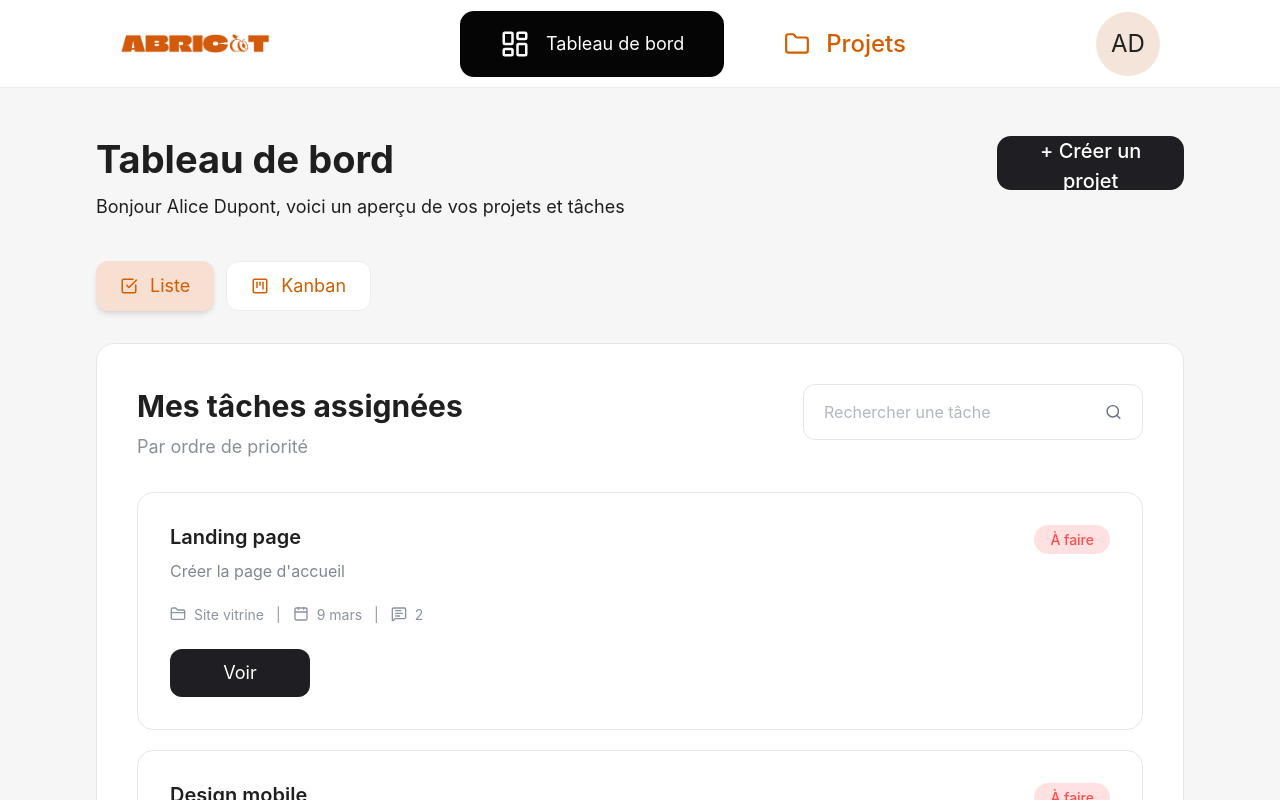
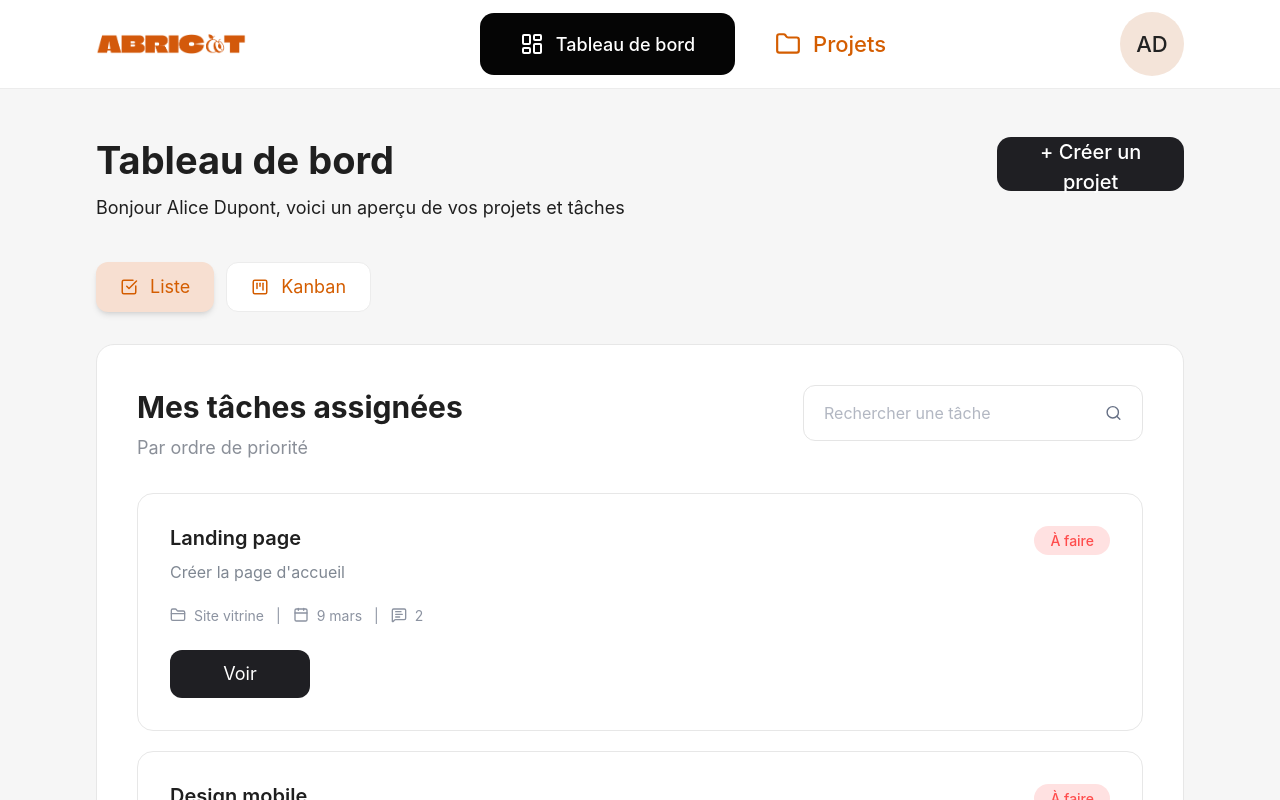
Before and after one commit to TomTrott/SaasAbricot, a React (Vite) app in the folder Frontend/: page /dashboard in a window 1280 px wide. Shown: the top 800 px of the page. Built offline with nearby package versions, Linux system fonts and the light colour scheme.

Commit message:
Footer et Navbar format responsive

```diff
--- a/Frontend/src/components/Layout/Footer.tsx
+++ b/Frontend/src/components/Layout/Footer.tsx
@@ -2,18 +2,18 @@ import logoAbricot from "../../assets/logoabricot.png";
 
 export default function Footer() {
   return (
-    <footer className="w-full h-[72px] bg-white border-t border-[#ececec] flex items-center justify-between px-10">
-      {/* Logo */}
-      <img
-        src={logoAbricot}
-        alt="Abricot"
-        className="w-[120px] opacity-90"
-      />
+    <footer className="w-full border-t border-[#ececec] bg-white">
+      <div
+        className="max-w-[1700px] mx-auto px-4 sm:px-6 md:px-8, lg:px-14
+          xl:px-24 py-5 flex flex-col sm:flex-row items-center justify-between gap-4">
+        {/* Logo */}
+        <img src={logoAbricot}  alt="Abricot" className=" w-[110px] sm:w-[120px] opacity-90 object-contain"/>
 
-      {/* Texte */}
-      <p className="text-[20px] text-[#222]">
-        Abricot 2025
-      </p>
+        {/* Texte */}
+        <p  className="text-[15px]  sm:text-[18px] lg:text-[20px]  text-[#222]  text-center">
+          Abricot 2025
+        </p>
+      </div>
     </footer>
   );
 }
--- a/Frontend/src/components/Layout/Navbar.tsx
+++ b/Frontend/src/components/Layout/Navbar.tsx
@@ -1,37 +1,124 @@
-import { LayoutDashboard, Folder } from "lucide-react";
+import { LayoutDashboard, Folder, Menu, } from "lucide-react";
+import { useState } from "react";
 import logoAbricot from "../../assets/logoabricot.png";
 
 export default function Navbar() {
+  const [open, setOpen] = useState(false);
+
+  const [activeTab, setActiveTab] = useState<
+    "dashboard" | "projects"
+  >("dashboard");
+
   return (
-    <nav className="w-full h-[88px] bg-white flex items-center justify-between px-30 border-b border-[#ececec]">
+    <nav className="w-full bg-white border-b border-[#ececec] sticky top-0 z-50">
+      <div className="max-w-[1700px] mx-auto h-[82px] lg:h-[88px] px-4 sm:px-6 md:px-8 lg:px-14 xl:px-24 flex items-center justify-between">
         {/* Logo */}
         <div className="flex items-center">
           <img
             src={logoAbricot}
             alt="Abricot"
-          className="w-[150px]"
+            className="w-[120px] sm:w-[135px] lg:w-[150px] object-contain"
           />
         </div>
 
-      {/* Menu centre */}
-      <div className="flex items-center gap-15">
-        {/* Active */}
-        <button className="h-[66px] px-10 rounded-[14px] bg-[#050505] text-white flex items-center gap-4 text-[18px] font-sm">
-          <LayoutDashboard size={30} />
+        {/* Desktop Menu */}
+        <div className="hidden lg:flex items-center gap-6 xl:gap-10">
+          {/* dashboard button */}
+          <button
+            onClick={() =>
+              setActiveTab("dashboard")
+            }
+            className={`transition-all duration-300 ${
+              activeTab === "dashboard"
+                ? "h-[62px] px-7 xl:px-10 rounded-[14px] bg-[#050505] text-white flex items-center gap-3 text-[16px] xl:text-[18px] font-medium hover:scale-[1.02] hover:shadow-lg"
+                : "flex items-center gap-3 text-[#d45d00] text-[18px] xl:text-[22px] font-medium hover:opacity-80"
+            }`}
+          >
+            <LayoutDashboard
+              size={
+                activeTab === "dashboard"
+                  ? 24
+                  : 26
+              }
+            />
+
             <span>Tableau de bord</span>
           </button>
 
-        {/* Item */}
-        <button className="flex items-center gap-4 text-[#d45d00] text-[24px] font-medium">
-          <Folder size={26} />
+          {/* projets button */}
+          <button
+            onClick={() =>
+              setActiveTab("projects")
+            }
+            className={`transition-all duration-300 ${
+              activeTab === "projects"
+                ? "h-[62px] px-7 xl:px-10 rounded-[14px] bg-[#050505] text-white flex items-center gap-3 text-[16px] xl:text-[18px] font-medium hover:scale-[1.02] hover:shadow-lg"
+                : "flex items-center gap-3 text-[#d45d00] text-[18px] xl:text-[22px] font-medium hover:opacity-80"
+            }`}
+          >
+            <Folder
+              size={
+                activeTab === "projects"
+                  ? 24
+                  : 26
+              }
+            />
+
             <span>Projets</span>
           </button>
         </div>
 
+        {/* Right */}
+        <div className="flex items-center gap-4">
           {/* Avatar */}
-      <div className="w-[64px] h-[64px] rounded-full bg-[#f4e4d9] flex items-center justify-center text-[24px] text-[#222]">
+          <div className="hidden sm:flex w-[54px] h-[54px] lg:w-[64px] lg:h-[64px] rounded-full bg-[#f4e4d9] items-center justify-center text-[18px] lg:text-[22px] text-[#222] font-medium transition-all duration-300 hover:scale-105">
             AD
           </div>
+
+          {/* Mobile Button */}
+          <button
+            onClick={() => setOpen(!open)}
+            className="lg:hidden w-[48px] h-[48px] rounded-[12px] border border-[#ececec] flex items-center justify-center text-[#1f1f1f]"
+          >
+            <Menu size={24} />
+          </button>
+        </div>
+      </div>
+
+      {/* MOBILE MENU */}
+      {open && (
+        <div className="lg:hidden border-t border-[#ececec] bg-white px-4 py-5 flex flex-col gap-4">
+          {/* dashboard mobile */}
+          <button
+            onClick={() =>
+              setActiveTab("dashboard")
+            }
+            className={`transition-all duration-300 ${
+              activeTab === "dashboard"
+                ? "w-full h-[56px] rounded-[14px] bg-[#050505] text-white flex items-center gap-3 px-5 text-[16px] font-medium"
+                : "w-full h-[56px] rounded-[14px] border border-[#ececec] text-[#d45d00] flex items-center gap-3 px-5 text-[16px] font-medium"
+            }`}
+          >
+            <LayoutDashboard size={22} />
+            <span>Tableau de bord</span>
+          </button>
+
+          {/* projets mobile */}
+          <button
+            onClick={() =>
+              setActiveTab("projects")
+            }
+            className={`transition-all duration-300 ${
+              activeTab === "projects"
+                ? "w-full h-[56px] rounded-[14px] bg-[#050505] text-white flex items-center gap-3 px-5 text-[16px] font-medium"
+                : "w-full h-[56px] rounded-[14px] border border-[#ececec] text-[#d45d00] flex items-center gap-3 px-5 text-[16px] font-medium"
+            }`}
+          >
+            <Folder size={22} />
+            <span>Projets</span>
+          </button>
+        </div>
+      )}
     </nav>
   );
 }
```
Lines whose indentation alone changed are shown as unchanged.
